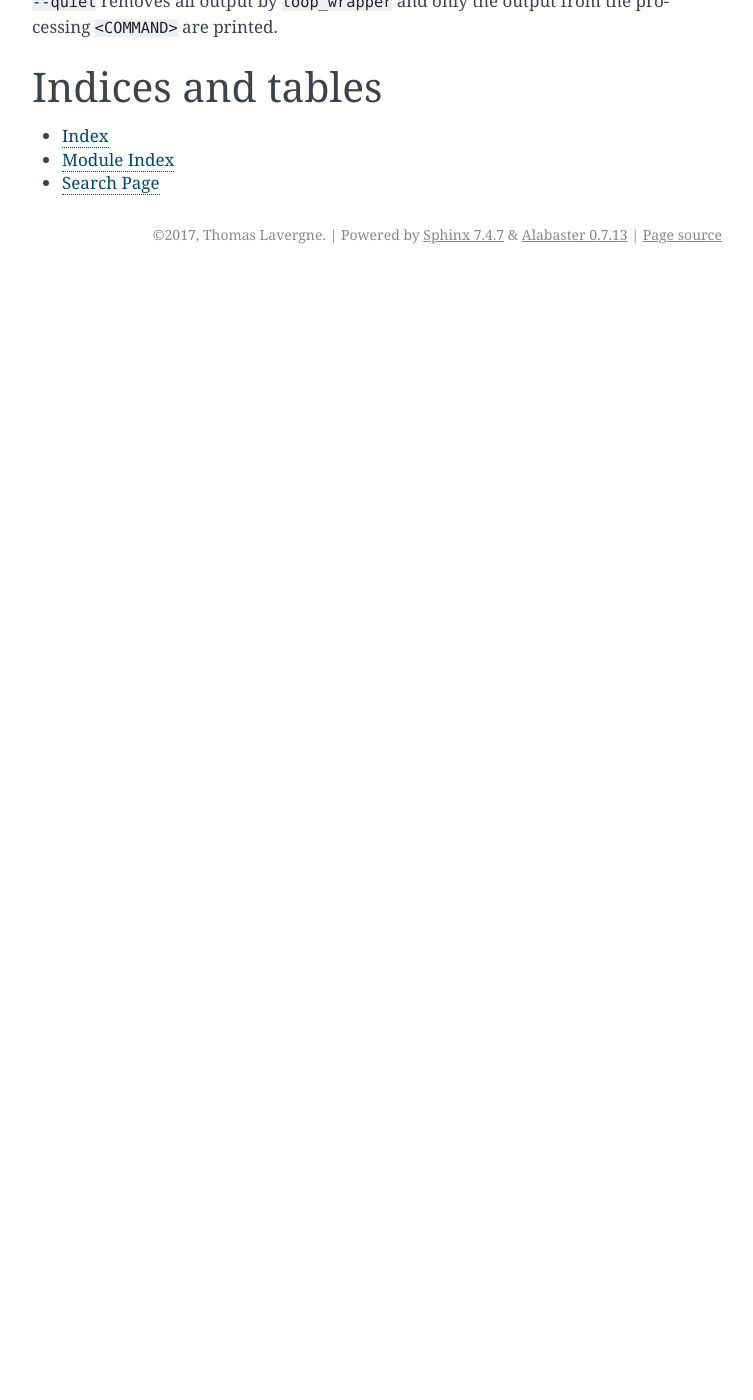
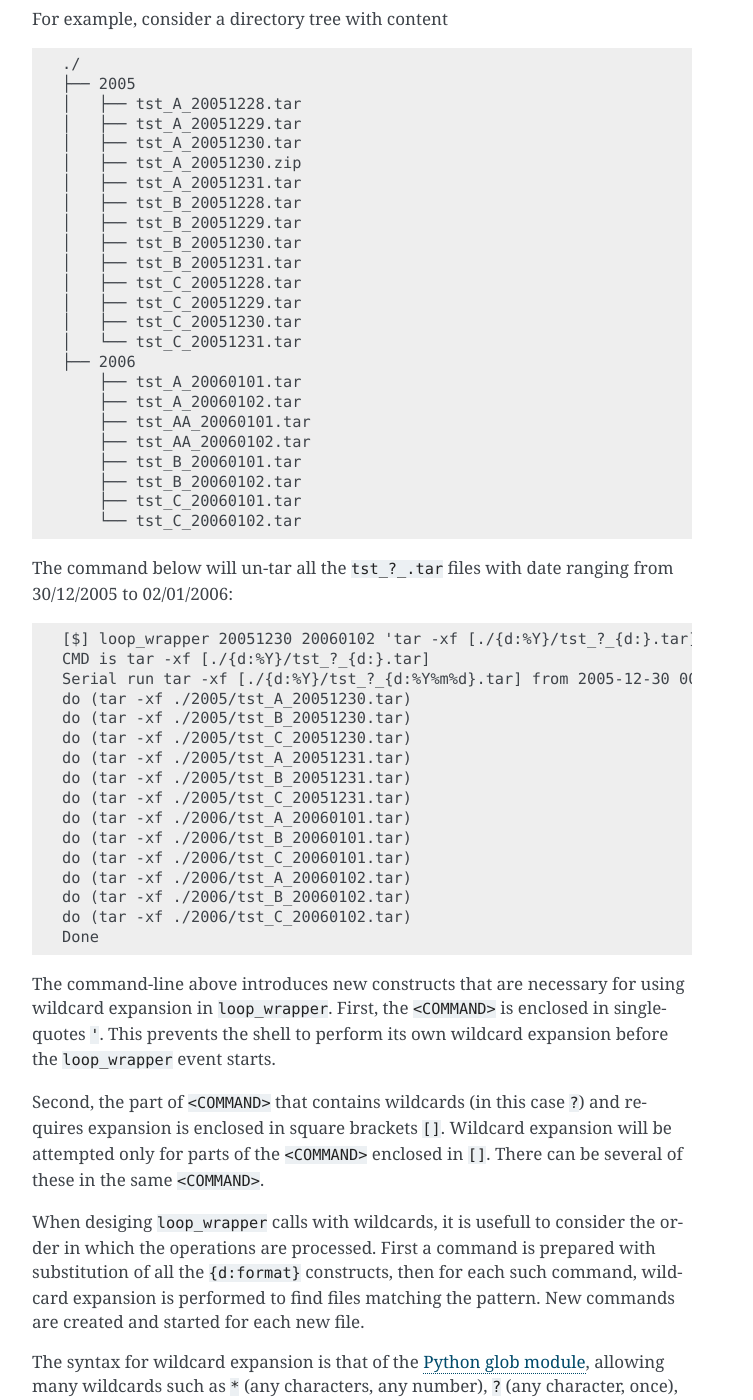
Before and after one commit to metno/loop_wrapper, a Sphinx documentation site: the page built from docs/index.rst, in a window 1280 px wide and 1400 px high, scrolled down 4076 px. Shown: the whole window, without its empty margins (388-1141 px from the left). Built offline with Sphinx 7.4.7, drawn with Linux system fonts in a browser that asks for light colours; before the commit the page ends 4350 px from its top, so only the background shows below that; some of the changed text lies outside the part shown.

Commit message:
done documenting the main features

```diff
--- a/docs/index.rst
+++ b/docs/index.rst
@@ -154,7 +154,86 @@ The ``<START-DATE>`` and ``STOP-DATE`` arguments can be specified with several f
 ------------------
 Wildcard expansion
 ------------------
+It is sometimes not enough to pass a datestring as a parameter to a ``process`` script. ``loop_wrapper`` also gives
+the possibility to use a wildcard expansion to find files or directories with provided patterns.
 
+^^^^^^^^^^^^^^^^^^^^^^^^^^^^^
+Using wildcards to find files
+^^^^^^^^^^^^^^^^^^^^^^^^^^^^^
+
+For example, consider a directory tree with content ::
+
+      ./
+      ├── 2005
+      │   ├── tst_A_20051228.tar
+      │   ├── tst_A_20051229.tar
+      │   ├── tst_A_20051230.tar
+      │   ├── tst_A_20051230.zip
+      │   ├── tst_A_20051231.tar
+      │   ├── tst_B_20051228.tar
+      │   ├── tst_B_20051229.tar
+      │   ├── tst_B_20051230.tar
+      │   ├── tst_B_20051231.tar
+      │   ├── tst_C_20051228.tar
+      │   ├── tst_C_20051229.tar
+      │   ├── tst_C_20051230.tar
+      │   └── tst_C_20051231.tar
+      ├── 2006
+          ├── tst_A_20060101.tar
+          ├── tst_A_20060102.tar
+          ├── tst_AA_20060101.tar
+          ├── tst_AA_20060102.tar
+          ├── tst_B_20060101.tar
+          ├── tst_B_20060102.tar
+          ├── tst_C_20060101.tar
+          └── tst_C_20060102.tar
+
+The command below will un-tar all the ``tst_?_.tar`` files with date ranging from 30/12/2005 to 02/01/2006: ::
+
+	[$] loop_wrapper 20051230 20060102 'tar -xf [./{d:%Y}/tst_?_{d:}.tar]'
+	CMD is tar -xf [./{d:%Y}/tst_?_{d:}.tar]
+	Serial run tar -xf [./{d:%Y}/tst_?_{d:%Y%m%d}.tar] from 2005-12-30 00:00:00 to 2006-01-02 00:00:00
+	do (tar -xf ./2005/tst_A_20051230.tar)
+	do (tar -xf ./2005/tst_B_20051230.tar)
+	do (tar -xf ./2005/tst_C_20051230.tar)
+	do (tar -xf ./2005/tst_A_20051231.tar)
+	do (tar -xf ./2005/tst_B_20051231.tar)
+	do (tar -xf ./2005/tst_C_20051231.tar)
+	do (tar -xf ./2006/tst_A_20060101.tar)
+	do (tar -xf ./2006/tst_B_20060101.tar)
+	do (tar -xf ./2006/tst_C_20060101.tar)
+	do (tar -xf ./2006/tst_A_20060102.tar)
+	do (tar -xf ./2006/tst_B_20060102.tar)
+	do (tar -xf ./2006/tst_C_20060102.tar)
+	Done
+
+The command-line above introduces new constructs that are necessary for using wildcard expansion in ``loop_wrapper``.
+First, the ``<COMMAND>`` is enclosed in single-quotes ``'``. This prevents the shell to perform its own wildcard
+expansion before the ``loop_wrapper`` event starts.
+
+Second, the part of ``<COMMAND>`` that contains wildcards (in this case ``?``) and requires expansion is enclosed in square
+brackets ``[]``. Wildcard expansion will be attempted only for parts of the ``<COMMAND>`` enclosed in ``[]``. There can be several
+of these in the same ``<COMMAND>``.
+
+When desiging ``loop_wrapper`` calls with wildcards, it is usefull to consider the order in which the operations are
+processed. First a command is prepared with substitution of all the ``{d:format}`` constructs, then for each such command,
+wildcard expansion is performed to find files matching the pattern. New commands are created and started for each new file.
+
+The syntax for wildcard expansion is that of the `Python glob module <https://docs.python.org/2/library/glob.html#module-glob>`_,
+allowing many wildcards such as ``*`` (any characters, any number), ``?`` (any character, once), ``[0-9]`` (any character
+in the range, once), etc...
+
+^^^^^^^^^^^^^^^^^^^^^^^^^^^^^^^^^
+Re-using file names with {f:}
+^^^^^^^^^^^^^^^^^^^^^^^^^^^^^^^^^
+Each time a wildcard expansion is successfull (finds an existing file), the full path of the file is stored and can
+be re-used on the same command with constructs ``{f:}`` (full path) and ``{F:}`` (basename).
+
+For example, consider you have a tool ``convert FILE1 FILE2`` and many files to *convert* arrange in
+a hierarchy of sub-directories below ``in/``, the following command will process some of them and store the result in another
+set of sub-directories below ``out/``: ::
+
+        loop_wrapper 20150216 20150315 'convert [in/{d:%Y/%j}/ex_*_{d:%Y%m%d}.nc] out/{d:%Y/%m/}{F:}'
 
 ------------------------
 Verbosity and reporting
```
Also changed, not shown: other parts of docs/index.rst (+1 -1 lines).
